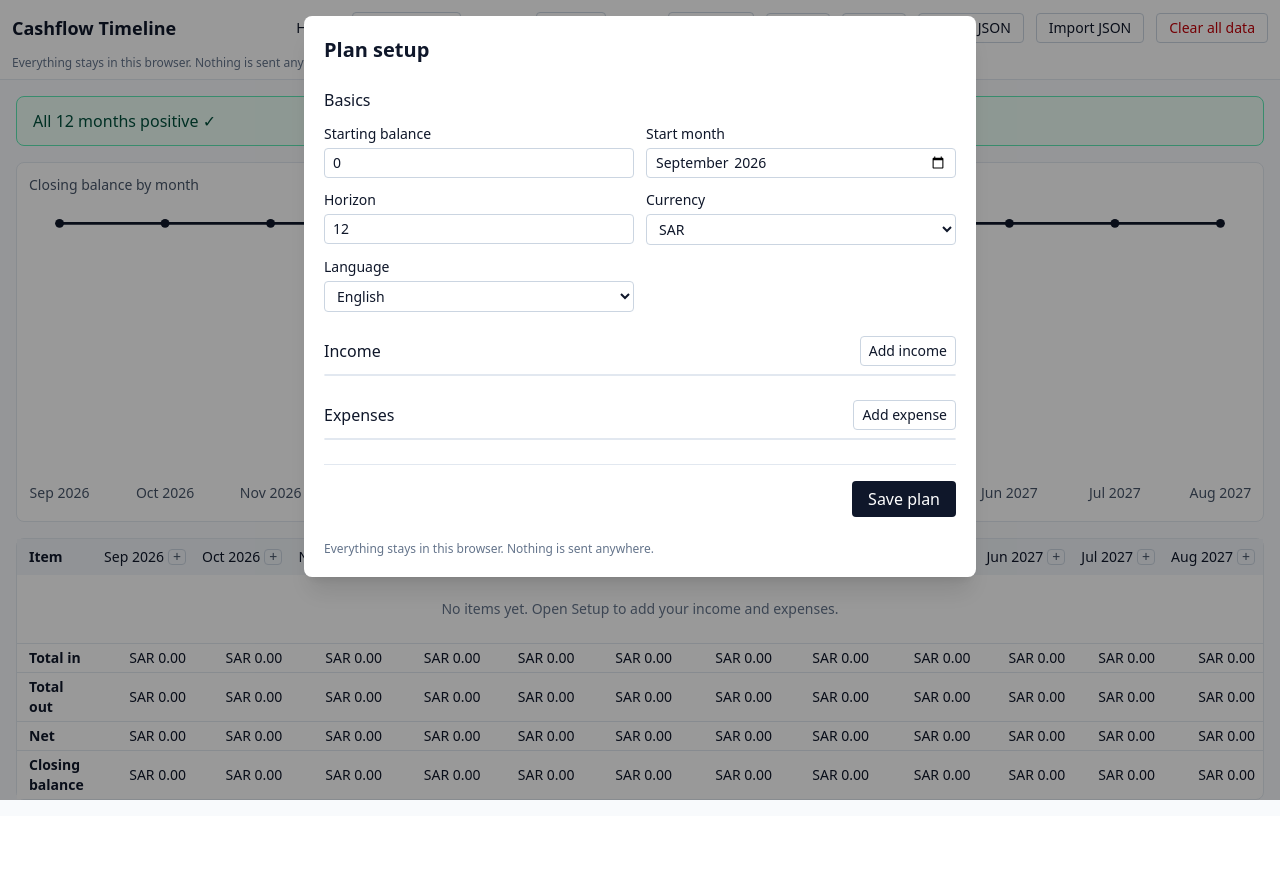
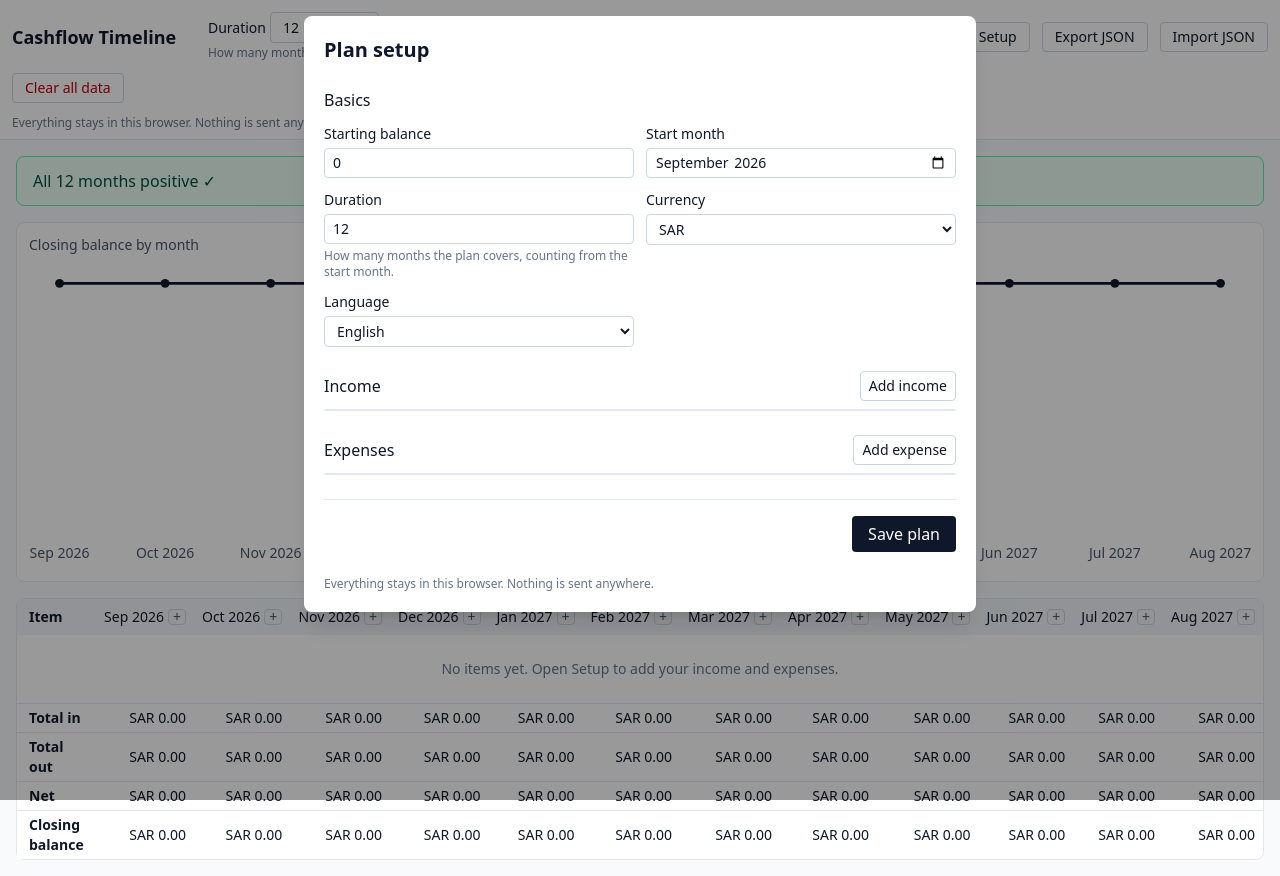
Before and after one commit to mohamed-akef/cashflow-timeline, a React (Vite) app: page / in a window 1280 px wide. Before the commit the page ends 816 px from the top, so only its background shows below. Built offline with nearby package versions, Linux system fonts and the light colour scheme.

Commit message:
feat: rename Horizon to Duration and explain it inline
The toolbar and Setup dialog now label the month count "Duration" (AR:
المدة) with a hint underneath: how many months the plan covers, counting
from the start month. The summary's never-recovers line follows suit.

```diff
--- a/src/components/SetupDialog.tsx
+++ b/src/components/SetupDialog.tsx
@@ -109,6 +109,7 @@ export function SetupDialog() {
               <input className={field} type="number" min={1} max={MAX_HORIZON} list="horizon-presets" value={settings.horizonMonths}
                 onChange={(e) => { const n = Math.round(Number(e.target.value)); if (n >= 1 && n <= MAX_HORIZON) setSettings({ horizonMonths: n }); }} />
               <datalist id="horizon-presets">{HORIZON_PRESETS.map((n) => <option key={n} value={n} />)}</datalist>
+              <span className="mt-1 block text-xs text-ink-faint">{t('horizonHint')}</span>
             </label>
             <label className="block">
               <span className="mb-1 block">{t('currency')}</span>
--- a/src/components/Toolbar.tsx
+++ b/src/components/Toolbar.tsx
@@ -82,7 +82,8 @@ export function Toolbar() {
       <div className="mx-auto flex max-w-7xl flex-wrap items-center gap-3 p-3">
         <h1 className="me-auto text-lg font-semibold">{t('appTitle')}</h1>
 
-        <label className="flex items-center gap-1 text-sm">
+        <label className="flex flex-col gap-0.5 text-sm">
+          <span className="flex items-center gap-1">
             <span>{t('horizon')}</span>
             <select className={control} aria-label={t('horizon')} value={custom ? 'custom' : String(horizonMonths)} onChange={onHorizonSelect}>
               {PRESETS.map((n) => <option key={n} value={n}>{t('horizonMonths', { n })}</option>)}
@@ -95,6 +96,8 @@ export function Toolbar() {
                 className={`${control} w-20`} defaultValue={horizonMonths} onChange={onCustomHorizon}
               />
             )}
+          </span>
+          <span className="text-xs text-ink-faint">{t('horizonHint')}</span>
         </label>
 
         <label className="flex items-center gap-1 text-sm">
--- a/src/i18n/ar.ts
+++ b/src/i18n/ar.ts
@@ -4,7 +4,8 @@ export const ar: Record<MessageKey, string> = {
   appTitle: 'الجدول الزمني للتدفق النقدي',
   privacyNote: 'كل شيء يبقى في هذا المتصفح. لا يُرسل أي شيء إلى أي مكان.',
 
-  horizon: 'المدى',
+  horizon: 'المدة',
+  horizonHint: 'عدد الأشهر التي تغطيها الخطة بدءًا من شهر البداية.',
   horizonMonths: '{n} أشهر',
   horizonCustom: 'مخصص',
   switchLanguage: 'English',
@@ -23,7 +24,7 @@ export const ar: Record<MessageKey, string> = {
   summaryFirstNegative: 'أول شهر سالب: {month}',
   summaryLowest: 'الأدنى: {amount} في {month}',
   summaryRecovers: 'يتعافى: {month}',
-  summaryNeverRecovers: 'لا يتعافى ضمن هذا المدى',
+  summaryNeverRecovers: 'لا يتعافى ضمن مدة الخطة',
 
   chartTitle: 'الرصيد الختامي حسب الشهر',
   opening: 'الافتتاحي',
--- a/src/i18n/en.ts
+++ b/src/i18n/en.ts
@@ -3,7 +3,8 @@ export const en = {
   privacyNote: 'Everything stays in this browser. Nothing is sent anywhere.',
 
   // Toolbar
-  horizon: 'Horizon',
+  horizon: 'Duration',
+  horizonHint: 'How many months the plan covers, counting from the start month.',
   horizonMonths: '{n} months',
   horizonCustom: 'Custom',
   switchLanguage: 'العربية',
@@ -23,7 +24,7 @@ export const en = {
   summaryFirstNegative: 'First negative: {month}',
   summaryLowest: 'Lowest: {amount} in {month}',
   summaryRecovers: 'Recovers: {month}',
-  summaryNeverRecovers: 'Does not recover in this horizon',
+  summaryNeverRecovers: 'Does not recover within the plan duration',
 
   // Chart + grid
   chartTitle: 'Closing balance by month',
```
Also changed, not shown: 2 other files (tests, documents, lock files or other folders). Lines whose indentation alone changed are shown as unchanged.
